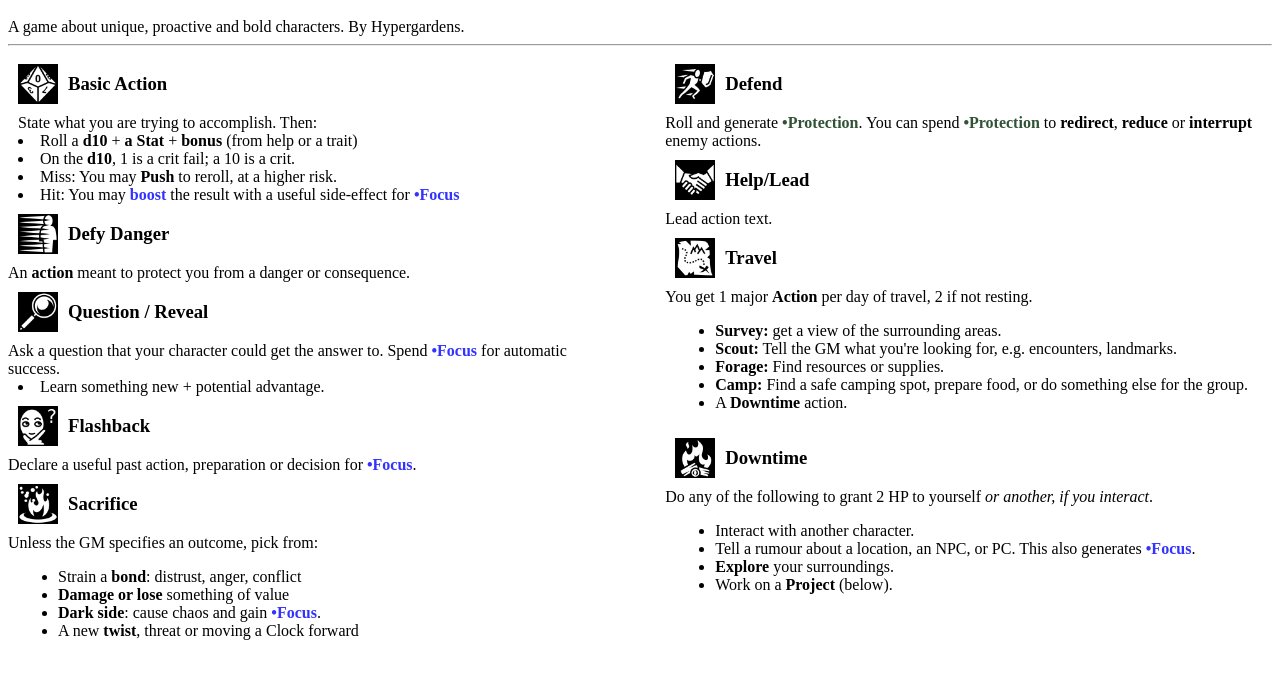
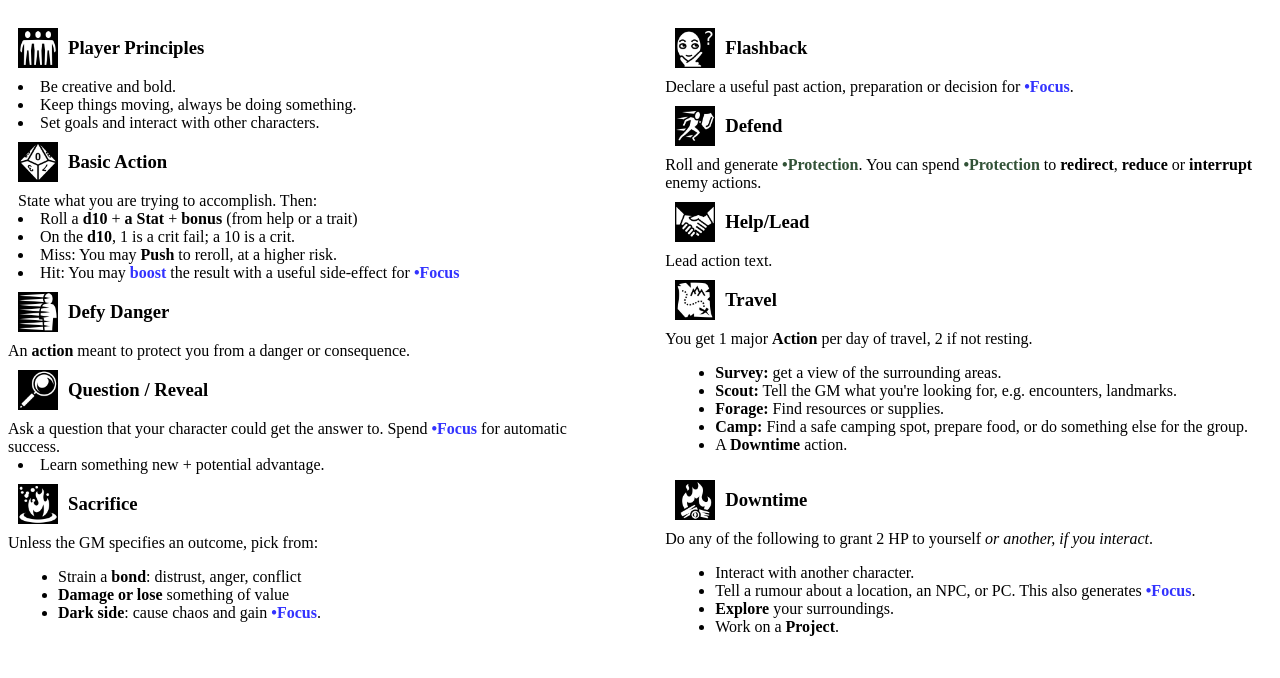
Before and after one commit to hypergardens/haven-rpg-cheat-sheet, a plain HTML site: page Haven Cheat Sheet.html in a window 1280 px wide. Shown: the part 48-726 px from the top of the page. Drawn offline with Linux system fonts and the light colour scheme.

Commit message:
player principles, trimming

```diff
--- a/Haven Cheat Sheet.html
+++ b/Haven Cheat Sheet.html
@@ -6,17 +6,24 @@
 
 <body>
   <h1>Haven RPG v0.13 quick reference</h1>
-  A game about unique, proactive and bold characters. By Hypergardens.
-  <hr>
   <div style="width: 100%; page-break-after: always;">
     <!-- THE LEFT COLUMN -->
     <div style="width: 48%; float: left; margin-right: 4%;">
+      <div class="move-name">
+        <img src="icons/three-friends.png" class="icon" alt="">
+        <h3>Player Principles</h3>
+      </div>
+      <li>Be creative and bold.</li>
+      <li>Keep things moving, always be doing something.</li>
+      <li>Set goals and interact with other characters.</li>
+      </li>
+
       <div class="move-name">
         <img src="icons/d10.png" class="icon" alt="">
         <h3>Basic Action</h3>
       </div>
       <p>State what you are trying to accomplish. Then:</p>
-      <li>Roll a <b>d10</b> + <b>a Stat</b> + <b>bonus</b> (from help or a trait)
+      <li>Roll a <b>d10</b> + <b>a Stat</b> + <b>bonus</b> (from help or a trait)</li>
       <li>On the <b>d10</b>, 1 is a crit fail; a 10 is a crit.</li>
       <li>Miss: You may <b>Push</b> to reroll, at a higher risk.</li>
       <li>Hit: You may <b class="focus">boost</b> the result with a useful side-effect for <b class="focus">•Focus</b>
@@ -28,6 +35,7 @@
       </div>
       An <b>action</b> meant to protect you from a danger or consequence.
 
+
       <div class="move-name">
         <img src="icons/magnifying-glass.png" class="icon" alt="">
         <h3>Question / Reveal</h3>
@@ -36,11 +44,6 @@
       success.
       <li>Learn something new + potential advantage.</li>
 
-      <div class="move-name">
-        <img src="icons/think.png" class="icon" alt="">
-        <h3>Flashback</h3>
-      </div>
-      Declare a useful past action, preparation or decision for <b class="focus">•Focus</b>.
 
 
       <div class="move-name">
@@ -51,13 +54,17 @@
       <ul>
         <li>Strain a <b>bond</b>: distrust, anger, conflict</li>
         <li><b>Damage or lose</b> something of value</li>
-        <li> <b>Dark side</b>: cause chaos and gain <b class="focus">•Focus</b>.</li>
-        <li>A new <b>twist</b>, threat or moving a Clock forward</li>
+        <li><b>Dark side</b>: cause chaos and gain <b class="focus">•Focus</b>.</li>
       </ul>
     </div>
 
     <!-- THE RIGHT COLUMN -->
     <div style="width: 48%; float: left;">
+      <div class="move-name">
+        <img src="icons/think.png" class="icon" alt="">
+        <h3>Flashback</h3>
+      </div>
+      Declare a useful past action, preparation or decision for <b class="focus">•Focus</b>.
 
       <div class="move-name">
         <img src="icons/shield-bash.png" class="icon" alt="">
@@ -96,7 +103,7 @@
         <li>Interact with another character.</li>
         <li>Tell a rumour about a location, an NPC, or PC. This also generates <b class="focus">•Focus</b>.</li>
         <li><b>Explore</b> your surroundings. </li>
-        <li>Work on a <b>Project</b> (below).</li>
+        <li>Work on a <b>Project</b>.</li>
       </ul>
     </div>
   </div>
```
Also changed, not shown: icons/three-friends.png (added).
